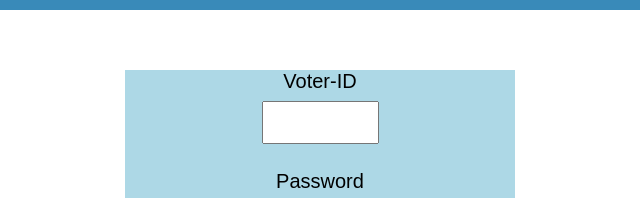
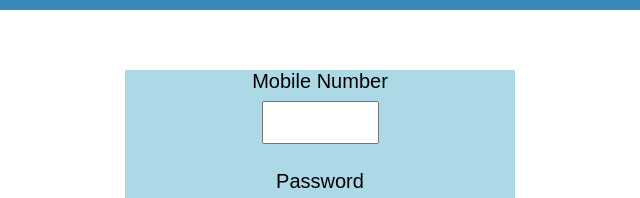
Before and after one commit to khushi0106/eVotingPortal, a plain HTML site: page login.html in a window 1280 px wide. Shown: the part 160-358 px from the top of the page, 320-960 px from the left. Drawn offline with Linux system fonts and the light colour scheme.

Commit message:
Update login.html

```diff
--- a/login.html
+++ b/login.html
@@ -21,7 +21,7 @@
 
 <div class="second2">
   <form class="" action="index.html" method="post">
-    <label for="">Voter-ID</label><br>
+    <label for="">Mobile Number</label><br>
     <input type="number" name="" value=""><br><br>
     <label for="">Password</label><br>
     <input type="password" name="" value=""><br><br>
```
